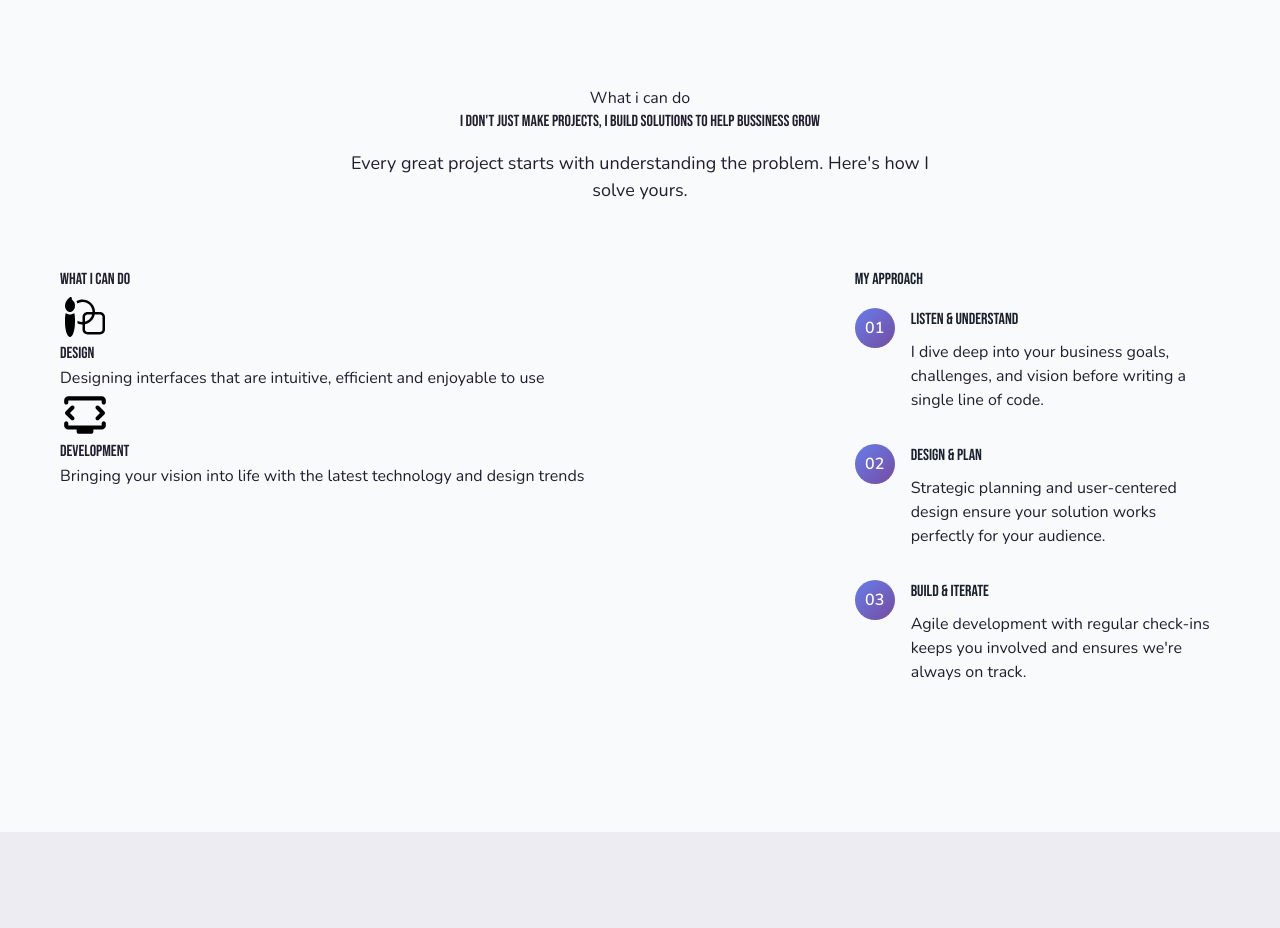
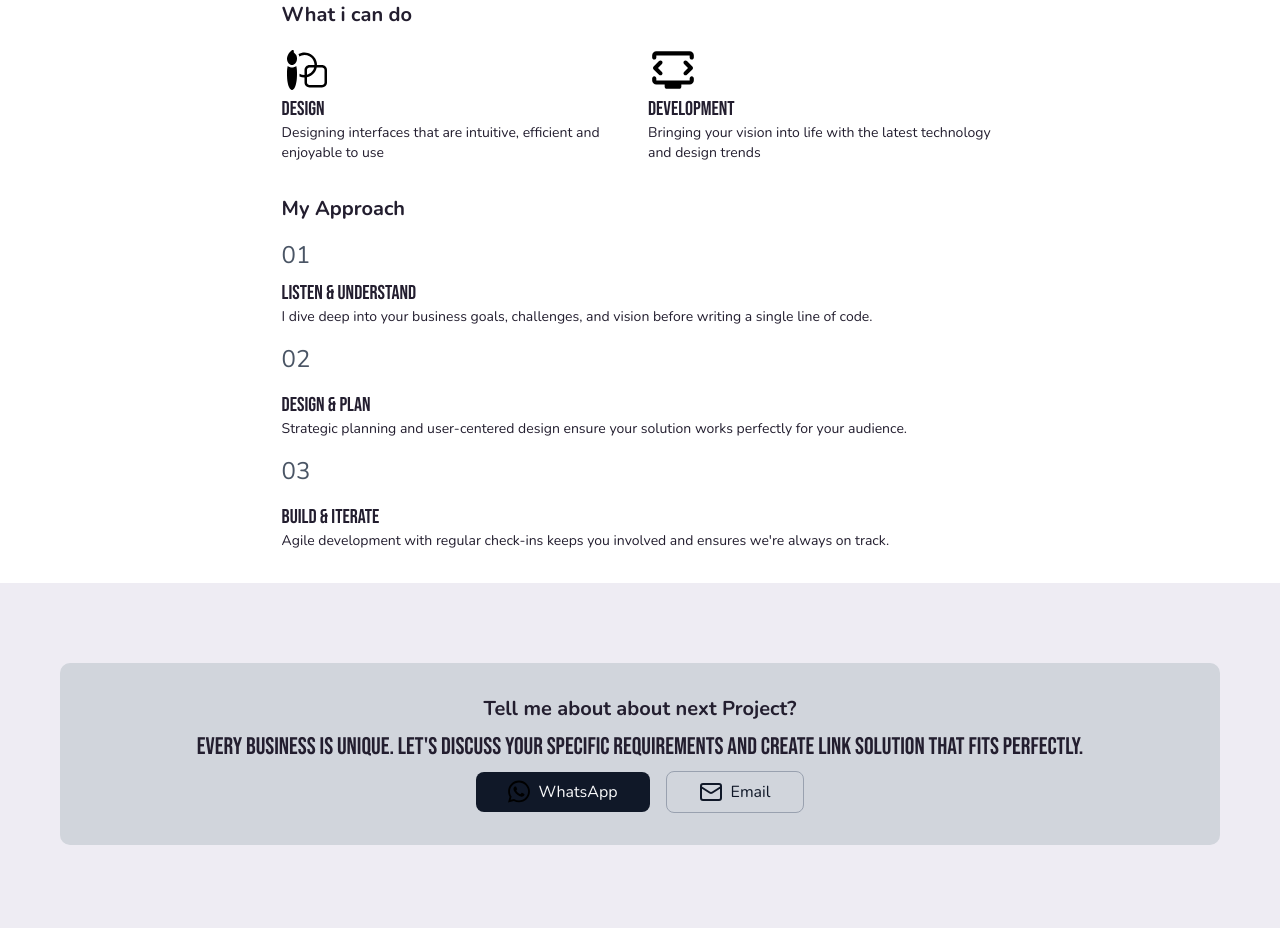
Before and after one commit to CliffordMulenga/portfolio-v2, a React (Vite) app: page / in a window 1280 px wide. Shown: the part 1860-2788 px from the top of the page. Built offline with nearby package versions, Linux system fonts and the light colour scheme.

Commit message:
done with the first version of the homepage

```diff
--- a/src/App.css
+++ b/src/App.css
@@ -1,4 +1,4 @@
-
+/*
   .navbar {
     position: fixed;
     top: 0;
@@ -1097,4 +1097,4 @@
       margin-bottom: 1.5rem;
     }
 
-  }
+  } */
--- a/src/components/Footer.jsx
+++ b/src/components/Footer.jsx
@@ -2,22 +2,25 @@ import React from 'react'
 import githubIcon from '/githubIcon.svg'
 import dribbleIcon from '/dribbleIcon.png'
 import { Link } from 'react-router-dom'
+import Contact from './Contact'
 
 const Footer = () => {
   const date = new Date().getFullYear();
 
   return (
-    <footer className="footer">
-    <div className="container">
-        <div className="footer-bottom">
-            <p>&copy; {date} Clifford the Designer. All rights reserved.</p>
-            <div className="footer-bottom-links">
-                <Link href="#" target="_blank"> <span><img src={dribbleIcon} alt=""/></span>
+    <footer className="w-full">
+        <Contact/>
+    <div className="flex justify-center mt-8 py-4 border-t border-gray-300">
+        <div className="w-[90%] md:w-[80%] flex flex-col gap-4 md:gap-0 md:flex-row justify-between items-center">
+            <p className='text-sm text-gray-500'>&copy; {date} Clifford the Designer. All rights reserved.</p>
+            <div className="flex gap-4">
+                <Link href="#" target="_blank" className='text-sm text-gray-500 flex gap-2 items-center'>
+                <span><img src={dribbleIcon} alt=""/></span>
 
                     <span>Dribble</span>
 
                 </Link>
-                <Link href="#" target="_blank">
+                <Link href="#" target="_blank" className='text-sm text-gray-500 flex gap-2 items-center'>
                     <span><img src={githubIcon} alt="github-icon"/></span>
 
                     <span>GitHub</span>
--- a/src/components/Header.jsx
+++ b/src/components/Header.jsx
@@ -16,7 +16,7 @@ import { Link } from "react-router-dom"
 // Navigation links array to be used in both desktop and mobile menus
 const navigationLinks = [
   { href: "/", label: "Home", active: true },
-  { href: "#", label: "work" },
+  { href: "#", label: "Work" },
   { href: "/about", label: "About" },
 ]
 
--- a/src/components/HomeServices.jsx
+++ b/src/components/HomeServices.jsx
@@ -1,21 +1,22 @@
 import React from 'react'
 import { Link } from 'react-router-dom'
-import whatsappIcon from '/whatsapp.svg'
-import emailIcon from '/email.svg'
+// import whatsappIcon from '/whatsapp.svg'
+// import emailIcon from '/email.svg'
+import SectionHeading from './ui/sectionHeading'
+import { Mail } from 'lucide-react'
+
 
 const HomeServices = () => {
    return (
       // <!-- services -->
-     <section id="services" className="services">
+      <section >
          <div className="container">
-           <div className="services-cta">
-                <h3>Tell me about about next Project?</h3>
-                <p>Every business is unique. Let's discuss your specific requirements and create Link solution that fits perfectly.</p>
-
-                <div className="primary-contact">
-                <Link to="#contact" className="btn-unqiue" target="_blank"> <span><img src={whatsappIcon} alt="whatsapp-icon" /></span> <span>WhatsApp</span></Link>
-
-                    <Link to="" className="btn-unqiue" target="_blank"> <span><img src={emailIcon} alt="email-icon" /></span> <span>Email</span></Link>
+            <div className="p-8 bg-gray-300 rounded-lg flex flex-col items-center justify-center gap-2 font-body my-[5rem]">
+               <SectionHeading title={'Tell me about about next Project?'} />
+               <p className='text-2xl font-medium font-heading text-center'>Every business is unique. Let's discuss your specific requirements and create Link solution that fits perfectly.</p>
+               <div className="w-[80%] flex gap-4 flex-col items-center justify-center text-center sm:flex-row">
+                  <Link to="#contact" target='_blank' className="transition py-2 px-8 rounded-md bg-gray-900 text-gray-50 hover:bg-transparent hover:text-gray-900 hover:border hover:border-gray-400 w-full sm:w-max flex items-center gap-2"><span><img src="/whatsapp.svg" alt="" className='text-gray-50'/></span><span>WhatsApp</span></Link>
+                  <Link to="#contact" target='_blank' className="transition py-2 px-8 rounded-md border text-gray-900 bg-transparent border-gray-400  hover:bg-gray-900  hover:border-none hover:text-gray-50 w-full sm:w-max  flex items-center gap-2"><span><Mail/></span> <span>Email</span></Link>
                </div>
             </div>
          </div>
--- a/src/components/SelectedWork.jsx
+++ b/src/components/SelectedWork.jsx
@@ -12,17 +12,17 @@ const SelectedWork = () => {
                 </div>
 
                 <div className='grid md:grid-cols-2 gap-8'>
-                    <ProjectCard/>
-                    <ProjectCard/>
+                    <ProjectCard />
+                    <ProjectCard />
                 </div>
 
                 <div className="p-8 bg-gray-300 rounded-lg flex flex-col items-center justify-center gap-2 font-body my-[5rem]">
-                <p className='text-2xl font-medium font-heading text-center'>Want to see more projects or discuss how I can help with yours?</p>
-                <div className="w-[80%] flex gap-4 flex-col items-center justify-center text-center sm:flex-row">
-                    <Link to="#contact" className="transition py-2 px-8 rounded-md bg-gray-900 text-gray-50 hover:bg-transparent hover:text-gray-900 hover:border hover:border-gray-400 w-full sm:w-max">Let's Talk</Link>
-                    <Link to="#contact" className="transition py-2 px-8 rounded-md border text-gray-900 bg-transparent border-gray-400  hover:bg-gray-900  hover:border-none hover:text-gray-50 w-full sm:w-max">More Projects</Link>
+                    <p className='text-2xl font-medium font-heading text-center'>Want to see more projects or discuss how I can help with yours?</p>
+                    <div className="w-[80%] flex gap-4 flex-col items-center justify-center text-center sm:flex-row">
+                        <Link to="#contact" className="transition py-2 px-8 rounded-md bg-gray-900 text-gray-50 hover:bg-transparent hover:text-gray-900 hover:border hover:border-gray-400 w-full sm:w-max">Let's Talk</Link>
+                        <Link to="#contact" className="transition py-2 px-8 rounded-md border text-gray-900 bg-transparent border-gray-400  hover:bg-gray-900  hover:border-none hover:text-gray-50 w-full sm:w-max">More Projects</Link>
+                    </div>
                 </div>
-            </div>
             </div>
 
 
--- a/src/components/WhatICanDo.jsx
+++ b/src/components/WhatICanDo.jsx
@@ -1,63 +1,56 @@
 import React from 'react'
 import developmentIcon from '/developmentIcon.svg'
 import designIcon from '/designIcon.svg'
+import SectionHeading from './ui/sectionHeading'
 
 const WhatICanDo = () => {
     return (
         // <!-- What i can Do Section -->
-        <section id="about" className="about">
-            <div className="container">
-                <div className="section-header">
-                    <span className="">What i can do</span>
-                    <h2>I Don't Just Make Projects, I Build Solutions To Help Bussiness Grow</h2>
-                    <p>Every great project starts with understanding the problem. Here's how I solve yours.</p>
+        <section className="flex justify-center bg-white py-8">
+            <div className="w-[90%] md:w-[80%] flex flex-col gap-8">
+                <div className=" flex flex-col text-center gap-2 md:gap-2 md:text-center">
+                    <h2 className='text-2xl md:text-6xl font-bold'>I Don't Just Make Projects, I Build Solutions To Help Bussiness Grow</h2>
+                    <p className='font-body font-light text-sm md:text-[1rem]'>Every great project starts with understanding the problem. Here's how I solve yours.</p>
                 </div>
 
-                <div className="about-content">
-
-
-                    <div className="about-text whatICanItems">
-                        <h3>WhAT I CAN DO</h3>
-                        <div className="whatICanItemsContainer">
-                            <div className="what-i-can-do">
+                <div className="flex flex-col justify-center items-center gap-8">
+                    <div className="w-full md:w-[70%] flex flex-col gap-4">
+                        <SectionHeading title={'What i can do'}/>
+                        <div className="flex flex-col md:flex-row gap-4 justify-center items-center">
+                            <div className="w-[80%] md:w-[50%] flex flex-col justify-center text-center items-center sm:items-start sm:text-start">
                                 <div className=""><img src={designIcon} alt="design-icon" /></div>
-                                <h4>Design</h4>
-                                <p>Designing interfaces that are intuitive, efficient and enjoyable to use</p>
+                                <h4 className='text-xl'>Design</h4>
+                                <p className='text-sm'>Designing interfaces that are intuitive, efficient and enjoyable to use</p>
                             </div>
-
-                            <div className="what-i-can-do">
+                            <div className="w-[80%] md:w-[50%] flex flex-col justify-center text-center  items-center sm:items-start sm:text-start">
                                 <div className=""><img src={developmentIcon} alt="development-icon" /></div>
-                                <h4>Development</h4>
-                                <p>Bringing  your vision into life with the latest technology and design trends</p>
+                                <h4 className='text-xl'>Development</h4>
+                                <p className='text-sm'>Bringing  your vision into life with the latest technology and design trends</p>
                             </div>
                         </div>
-
-
-
                     </div>
-
-                    <div className="approach-section">
-                        <h3>My Approach</h3>
-                        <div className="approach-steps">
-                            <div className="step">
-                                <div className="step-number">01</div>
-                                <div className="step-content">
-                                    <h4>Listen & Understand</h4>
-                                    <p>I dive deep into your business goals, challenges, and vision before writing a single line of code.</p>
+                    <div className="w-full md:w-[70%] flex flex-col gap-4">
+                        <SectionHeading title={'My Approach'} />
+                        <div className="flex flex-col gap-4 items-center">
+                            <div className="w-[80%] md:w-full flex flex-col gap-2 ">
+                                <div className="font-body text-2xl font-light text-gray-600">01</div>
+                                <div>
+                                    <h4 className='text-xl'>Listen & Understand</h4>
+                                    <p className='text-sm'>I dive deep into your business goals, challenges, and vision before writing a single line of code.</p>
                                 </div>
                             </div>
-                            <div className="step">
-                                <div className="step-number">02</div>
-                                <div className="step-content">
-                                    <h4>Design & Plan</h4>
-                                    <p>Strategic planning and user-centered design ensure your solution works perfectly for your audience.</p>
+                            <div className="w-[80%] md:w-full flex flex-col gap-4">
+                                <div className="font-body text-2xl font-light text-gray-600">02</div>
+                                <div>
+                                    <h4 className='text-xl'>Design & Plan</h4>
+                                    <p className='text-sm'>Strategic planning and user-centered design ensure your solution works perfectly for your audience.</p>
                                 </div>
                             </div>
-                            <div className="step">
-                                <div className="step-number">03</div>
+                            <div className="w-[80%] md:w-full flex flex-col gap-4">
+                                <div className="font-body text-2xl font-light text-gray-600">03</div>
                                 <div className="step-content">
-                                    <h4>Build & Iterate</h4>
-                                    <p>Agile development with regular check-ins keeps you involved and ensures we're always on track.</p>
+                                    <h4 className='text-xl'>Build & Iterate</h4>
+                                    <p className='text-sm'>Agile development with regular check-ins keeps you involved and ensures we're always on track.</p>
                                 </div>
                             </div>
                         </div>
--- a/src/index.css
+++ b/src/index.css
@@ -111,7 +111,7 @@ h4 { font-size: 1.25rem;  font-weight: 500;}
 p {
   color: var(--copy);
 }
-
+/*
 .btn-primary, .btn-secondary {
   display: inline-flex;
   align-items: center;
@@ -183,7 +183,7 @@ section {
   font-size: 1.125rem;
   max-width: 600px;
   margin: 0 auto;
-}
+} */
 
 /* Animations */
 @keyframes slideInUp {
--- a/src/pages/Homepage.jsx
+++ b/src/pages/Homepage.jsx
@@ -13,7 +13,7 @@ const Homepage = () => {
         <SelectedWork/>
         <WhatICanDo/>
         <HomeServices/>
-        <Contact/>
+        {/* <Contact/> */}
     </main>
   )
 }
```
Also changed, not shown: src/components/Contact.jsx (+40 -128 lines). Lines whose indentation alone changed are shown as unchanged.
